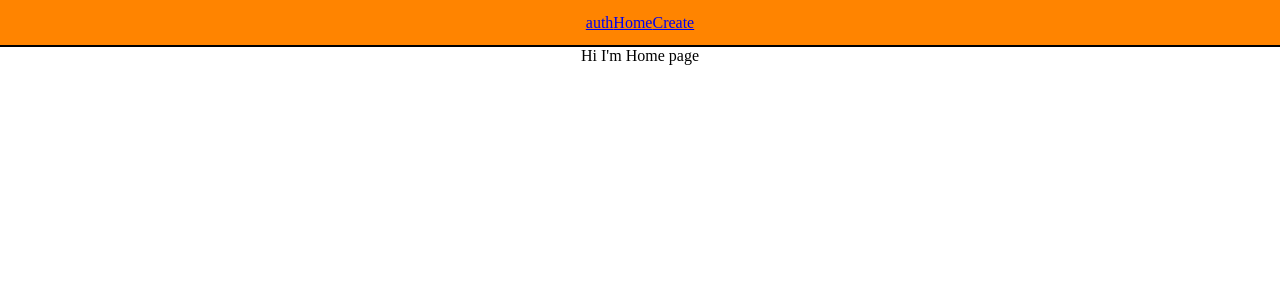
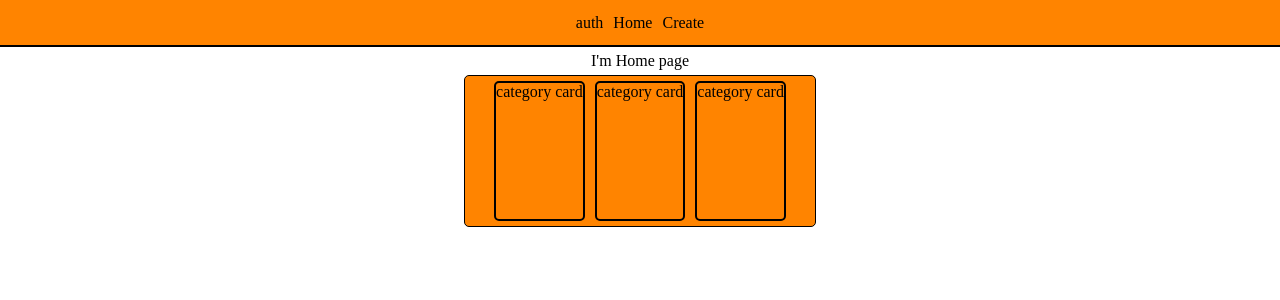
Before and after one commit to Talal146/Food-Crafter--Front-end, a React (Vite) app: page / in a window 1280 px wide. Shown: the top 300 px of the page. Built offline with nearby package versions, Linux system fonts and the light colour scheme.

Commit message:
I prepared Categories component and  CategoriesCard component, I add the Categories to Home page, I add the CategoryCard to the categories Component, I add some style to the app

```diff
--- a/src/App.css
+++ b/src/App.css
@@ -7,7 +7,12 @@ body{
 
   max-width: 100%;
   max-height: 100%;
+}
 
+a{
+  color: black;
+  text-decoration: none;
+  margin: 5px;
 }
 
 
@@ -35,6 +40,8 @@ main{
   width:100%;
   height:45px;
 
+  margin-bottom: 5px ;
+
   display: flex;
   justify-content: center;
   align-items: center;
@@ -50,5 +57,26 @@ main{
 
   height: 100%;
   display: flex;
+  flex-direction: column;
+  align-items: center;
+}
+
+/*=======categories=======*/
+.categories{
+  background-color: rgb(255, 132, 0);
+  width: 350px;
+  height: 150px;
+
+  display: flex;
   justify-content: center;
+  margin: 5px;
+
+  border: 1px solid black;
+  border-radius: 5px;
 }
+
+.category-card{
+  border: 2px solid black;
+  margin: 5px;
+  border-radius: 5px;
+}
--- a/src/App.jsx
+++ b/src/App.jsx
@@ -1,7 +1,7 @@
 import './App.css'
 import { Route, Routes } from 'react-router-dom'
 import Nav from '../src/components/Nav'
-import Auth from '../src/pages/auth'
+import Auth from './pages/Auth'
 import Home from './pages/Home'
 import Create from './pages/Create'
 
--- /dev/null
+++ b/src/components/Categories.jsx
@@ -0,0 +1,16 @@
+import '../App.css'
+import CategoryCard from './CategoryCard'
+
+const Categories = () => {
+
+
+  return (
+    <div className="categories">
+      <CategoryCard/>
+      <CategoryCard/>
+      <CategoryCard/>
+    </div>
+  )
+}
+
+export default Categories
--- /dev/null
+++ b/src/components/CategoryCard.jsx
@@ -0,0 +1,13 @@
+import '../App.css'
+
+const CategoryCard = () => {
+
+
+  return (
+    <div className="category-card">
+      category card
+    </div>
+  )
+}
+
+export default CategoryCard
--- a/src/pages/Home.jsx
+++ b/src/pages/Home.jsx
@@ -1,4 +1,5 @@
 import '../App.css'
+import Categories from '../components/Categories'
 
 
 const Home = () => {
@@ -6,7 +7,8 @@ const Home = () => {
 
   return (
     <div className="home">
-      Hi I'm Home page
+      I'm Home page
+      <Categories/>
     </div>
   )
 }
```
Also changed, not shown: src/pages/Auth.jsx (renamed from src/pages/auth.jsx), 1 other file (tests, documents, lock files or other folders).
